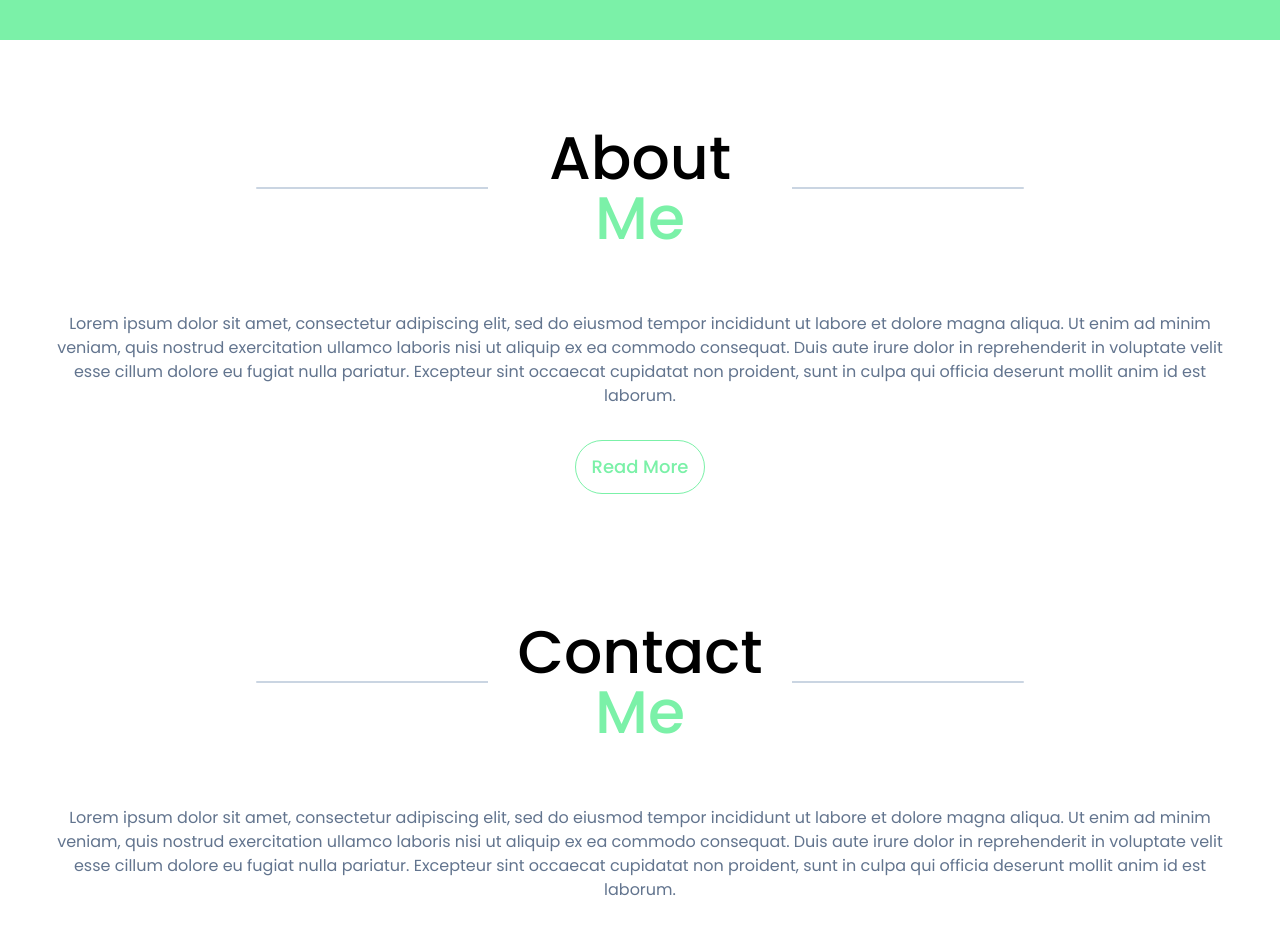
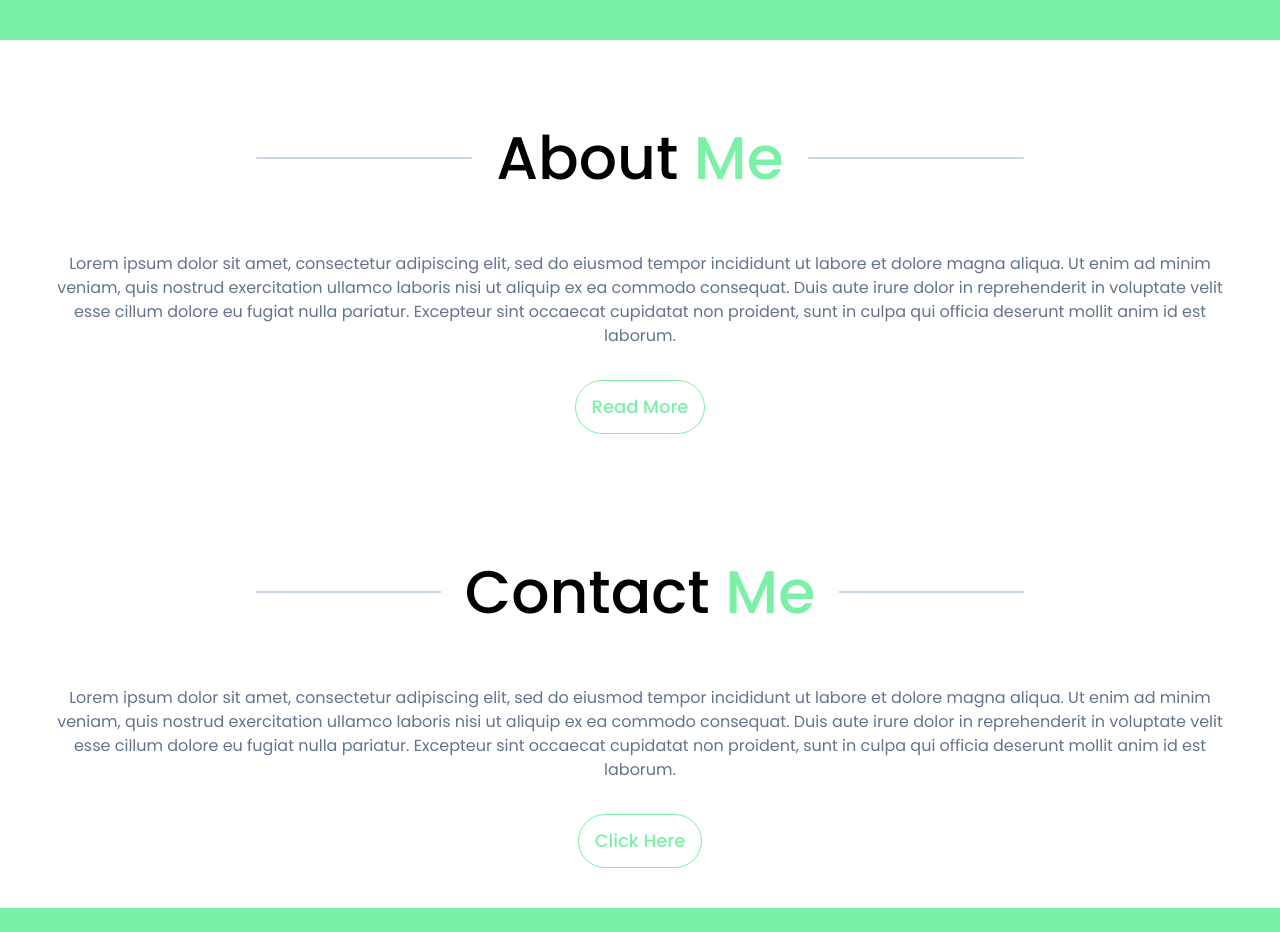
Before and after one commit to jayrick-test/my-nextjs-portfolio, a Next.js app: page / in a window 1280 px wide. Shown: the part 940-1872 px from the top of the page. Built offline with nearby package versions, Linux system fonts and the light colour scheme.

Commit message:
Added breakpoint for screens 480px

```diff
--- a/app/globals.css
+++ b/app/globals.css
@@ -8,7 +8,10 @@
 @theme {
   --color-background: var(--background);
   --color-foreground: var(--foreground);
+
   --font-poppins: var(--font-poppins);
+
+  --breakpoint-xs: 30rem;
   /* --font-sans: var(--font-geist-sans);
   --font-mono: var(--font-geist-mono); */
 
```
